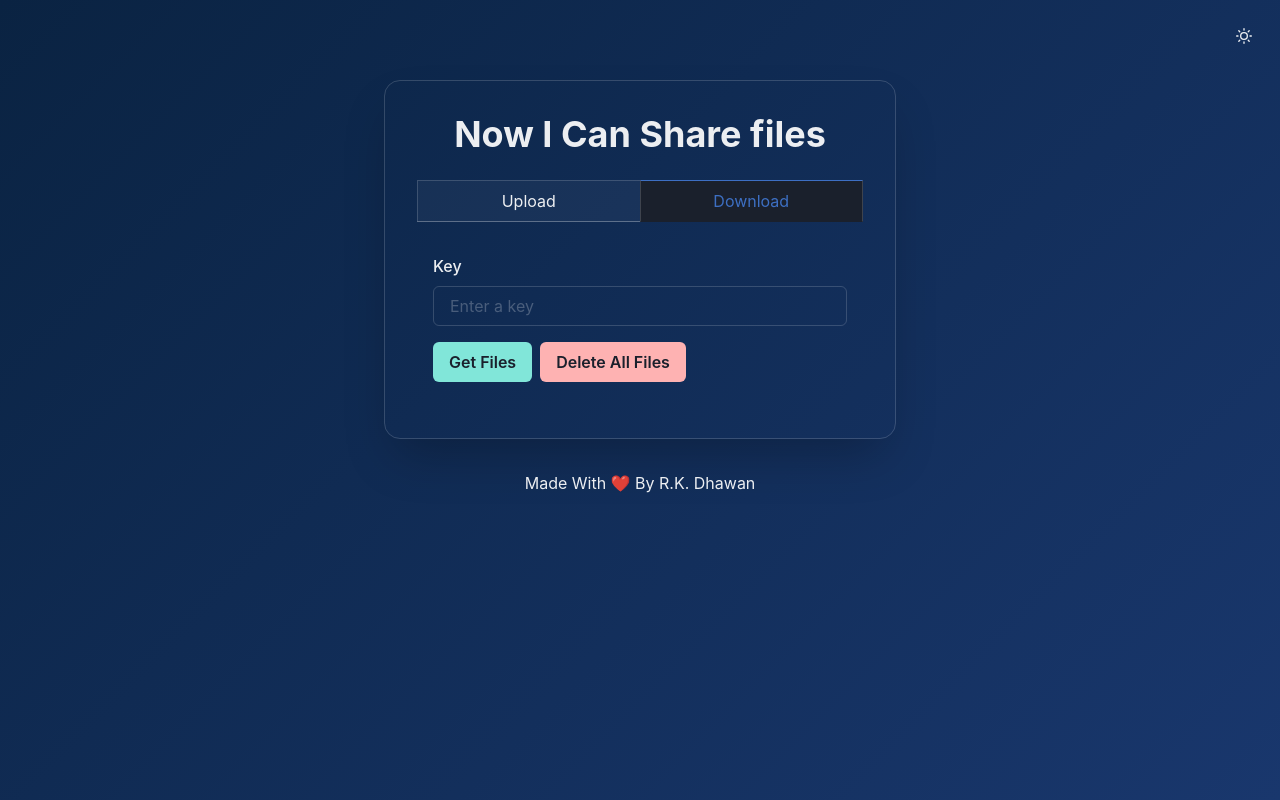
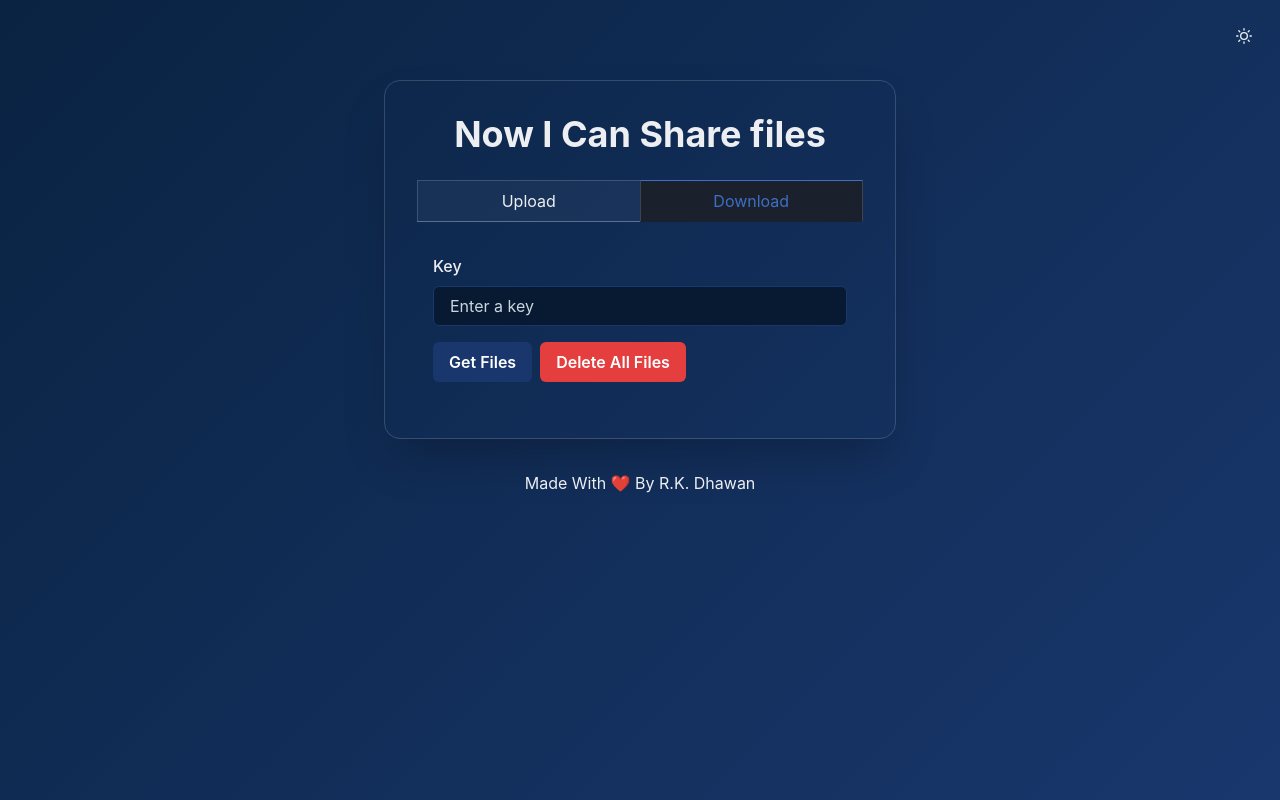
Before and after one commit to ravidhwn01/file-sharing-webapp, a React (Create React App) app in the folder client/: page / in a window 1280 px wide. Both pictures are taken after a click on the tab "Download". Built offline with nearby package versions, Linux system fonts and the light colour scheme.

Commit message:
fix UI design

```diff
--- a/client/src/Download.js
+++ b/client/src/Download.js
@@ -56,24 +56,32 @@ function Download() {
   return (
     <motion.div initial={{ opacity: 0 }} animate={{ opacity: 1 }}>
       <FormControl mb={4}>
-        <FormLabel>Key</FormLabel>
-        <Input value={key} onChange={e => setKey(e.target.value)} placeholder="Enter a key" />
+        <FormLabel color={{ base: 'brand.500', _dark: 'white' }}>Key</FormLabel>
+        <Input
+          value={key}
+          onChange={e => setKey(e.target.value)}
+          placeholder="Enter a key"
+          color={{ base: 'brand.500', _dark: 'white' }}
+          bg="whiteAlpha.800"
+          _dark={{ bg: 'brand.600', color: 'white', borderColor: 'brand.400', _placeholder: { color: 'gray.300' } }}
+        />
       </FormControl>
-      <Button colorScheme="teal" onClick={handleDownload} isLoading={loading} mb={2} mr={2}>
+      <Button colorScheme="brand" onClick={handleDownload} isLoading={loading} mb={2} mr={2} color={{ base: 'brand.500', _dark: 'white' }} _dark={{ bg: 'brand.400', color: 'white', _hover: { bg: 'brand.300' } }}>
         Get Files
       </Button>
-      <Button colorScheme="red" onClick={handleDelete} isLoading={deleting} mb={2}>
+      <Button colorScheme="red" onClick={handleDelete} isLoading={deleting} mb={2} color={{ base: 'brand.500', _dark: 'white' }} _dark={{ bg: 'red.500', color: 'white', _hover: { bg: 'red.400' } }}>
         Delete All Files
       </Button>
       <List spacing={2}>
         {files.map((file, idx) => (
-          <ListItem key={idx} display="flex" alignItems="center" justifyContent="space-between">
+          <ListItem key={idx} display="flex" alignItems="center" justifyContent="space-between" color={{ base: 'brand.500', _dark: 'white' }}>
             <Box>
-              <Link href={`http://localhost:5000/download/${file._id}`} isExternal color="teal.500">
+              <Link href={`http://localhost:5000/download/${file._id}`} isExternal color={{ base: 'brand.400', _dark: 'accent.100' }}>
                 {file.originalName}
               </Link>
             </Box>
-            <Button size="xs" colorScheme="red" ml={2} onClick={async () => {
+            <Button size="xs" colorScheme="red" ml={2} color={{ base: 'brand.500', _dark: 'white' }} _dark={{ bg: 'red.500', color: 'white', _hover: { bg: 'red.400' } }}
+              onClick={async () => {
                 if (!window.confirm(`Delete file '${file.originalName}'?`)) return;
                 try {
                   const res = await fetch(`http://localhost:5000/file/${file._id}`, { method: 'DELETE' });
```
Lines whose indentation alone changed are shown as unchanged.
